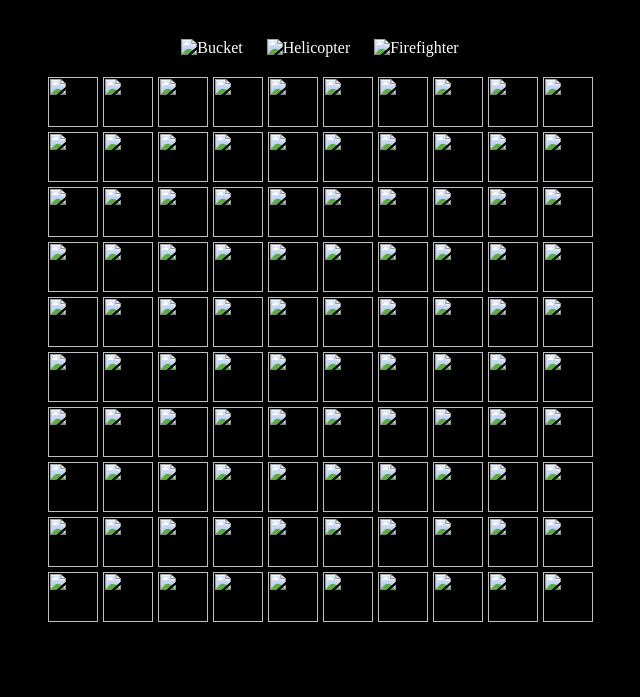
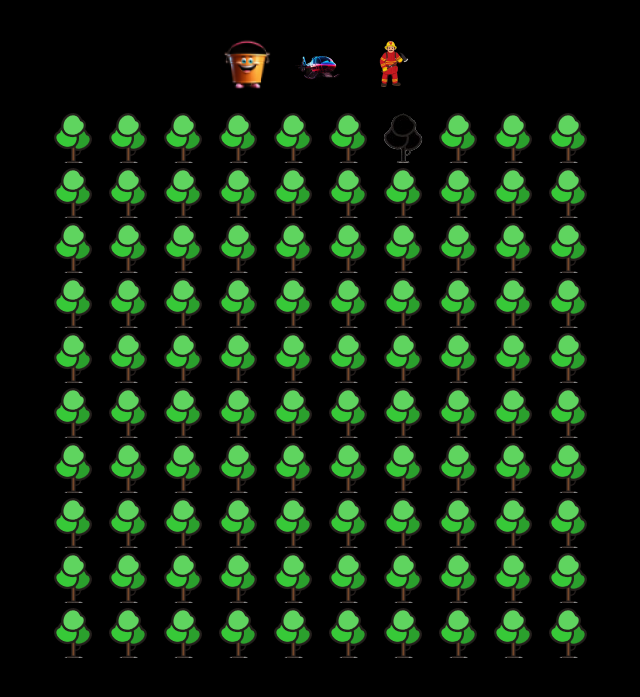
Before and after one commit to smellkogame/firefighter-game, a plain HTML site: page index.html in a window 1280 px wide. Shown: the part 69-766 px from the top of the page, without its empty margins (320-960 px from the left). Drawn offline with Linux system fonts and the light colour scheme.

Commit message:
Update index.html

```diff
--- a/index.html
+++ b/index.html
@@ -36,9 +36,9 @@
 <body>
     <h1>Firefighting Game</h1>
     <div class="toolbar">
-        <img src="bucket.png" alt="Bucket" id="bucket">
-        <img src="helicopter.png" alt="Helicopter" id="helicopter">
-        <img src="firefighter.png" alt="Firefighter" id="firefighter">
+        <img src="assets/bucket.png" alt="Bucket" id="bucket">
+        <img src="assets/helicopter.png" alt="Helicopter" id="helicopter">
+        <img src="assets/firefighter.png" alt="Firefighter" id="firefighter">
     </div>
     <div class="game-board" id="gameBoard">
         <!-- Trees will be dynamically added here -->
@@ -58,7 +58,7 @@
         function init() {
             for (let i = 0; i < 100; i++) {
                 const tree = document.createElement('img');
-                tree.src = 'tree.png';
+                tree.src = 'assets/tree.png';
                 tree.dataset.status = 'green';
                 tree.addEventListener('click', () => {
                     if (selectedTool && tree.dataset.status === 'burning') {
@@ -84,7 +84,7 @@
             const greenTrees = trees.filter(tree => tree.dataset.status === 'green');
             if (greenTrees.length > 0) {
                 const tree = greenTrees[Math.floor(Math.random() * greenTrees.length)];
-                tree.src = 'burnedTree.png';
+                tree.src = 'assets/burnedTree.png';
                 tree.dataset.status = 'burning';
             }
         }
@@ -92,14 +92,14 @@
         function useTool(tree) {
             if (selectedTool.uses > 0) {
                 selectedTool.uses--;
-                tree.src = 'tree.png';
+                tree.src = 'assets/tree.png';
                 tree.dataset.status = 'green';
                 if (selectedTool === tools.helicopter) {
                     for (let i = 0; i < 10; i++) {
                         const burningTrees = trees.filter(tree => tree.dataset.status === 'burning');
                         if (burningTrees.length > 0) {
                             const randomTree = burningTrees[Math.floor(Math.random() * burningTrees.length)];
-                            randomTree.src = 'tree.png';
+                            randomTree.src = 'assets/tree.png';
                             randomTree.dataset.status = 'green';
                         }
                     }
@@ -109,7 +109,7 @@
                         const burningTrees = trees.filter(tree => tree.dataset.status === 'burning');
                         if (burningTrees.length > 0) {
                             const randomTree = burningTrees[Math.floor(Math.random() * burningTrees.length)];
-                            randomTree.src = 'tree.png';
+                            randomTree.src = 'assets/tree.png';
                             randomTree.dataset.status = 'green';
                         }
                     }
```
